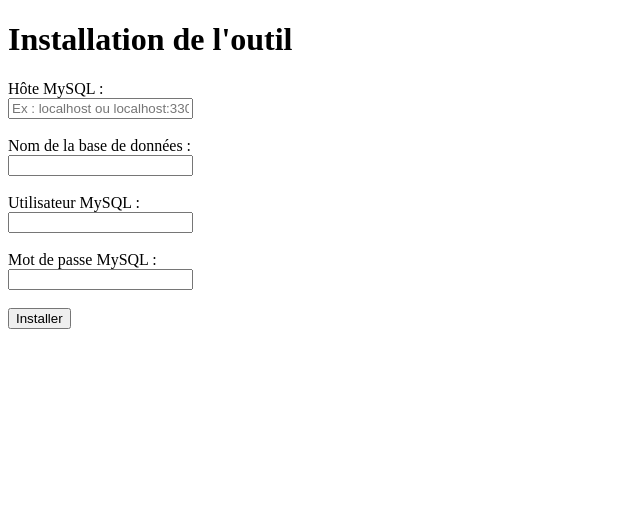
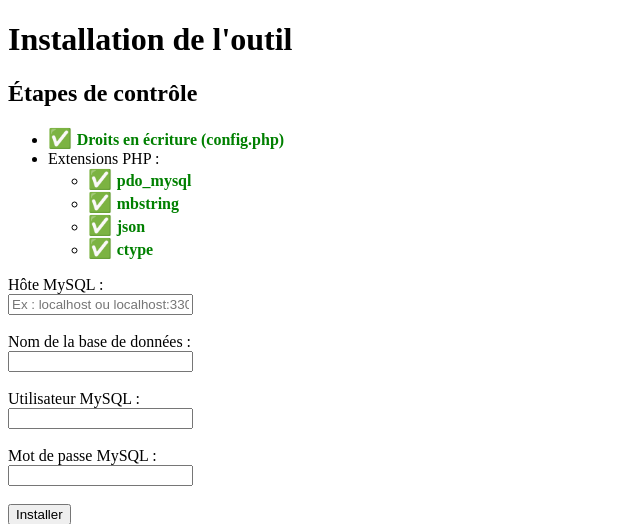
Before and after one commit to Astik21/devhisto, a PHP site: page /install.php in a window 1280 px wide. Shown: the top 524 px of the page, without its empty margins (0-640 px from the left). Run offline with PHP 8.4, Linux system fonts and the light colour scheme.

Commit message:
mise en place config.hph détail des contrôles effectués

```diff
--- a/install.php
+++ b/install.php
@@ -1,35 +1,60 @@
 <?php
-if ($_SERVER['REQUEST_METHOD'] === 'POST') {
-    // Récupérer les données du formulaire
+// Vérification des extensions PHP nécessaires
+function checkExtensions($requiredExtensions) {
+    $results = [];
+    foreach ($requiredExtensions as $extension) {
+        $results[$extension] = extension_loaded($extension) ? 'ok' : 'ko';
+    }
+    return $results;
+}
+
+// Initialisation des contrôles
+$checks = [];
+
+// Vérification des droits d'écriture sur config.php
+$configFile = __DIR__ . '/config.php';
+$canWriteConfig = is_writable(__DIR__) && (!file_exists($configFile) || is_writable($configFile));
+$checks['Droits en écriture (config.php)'] = $canWriteConfig ? 'ok' : 'ko';
+
+// Vérification des extensions PHP nécessaires
+$requiredExtensions = ['pdo_mysql', 'mbstring', 'json', 'ctype'];
+$extensionResults = checkExtensions($requiredExtensions);
+$checks['Extensions PHP'] = $extensionResults;
+
+// Vérifier si tout est OK
+$canProceed = $checks['Droits en écriture (config.php)'] === 'ok' && !in_array('ko', $extensionResults);
+
+// Traiter le formulaire si tout est OK
+if ($canProceed && $_SERVER['REQUEST_METHOD'] === 'POST') {
     $dbHost = $_POST['db_host'];
     $dbName = $_POST['db_name'];
     $dbUser = $_POST['db_user'];
     $dbPass = $_POST['db_pass'];
 
-    // Ajouter le port par défaut (3306) si non précisé dans le nom de serveur
+    // Ajouter le port par défaut si non précisé
     if (!strpos($dbHost, ':')) {
         $dbHost .= ':3306';
     }
 
-    // Vérifier si le fichier .env est accessible en écriture
-    $envFile = __DIR__ . '/.env';
-    if (!is_writable(__DIR__) || (file_exists($envFile) && !is_writable($envFile))) {
-        $error = "Erreur : le fichier .env n'est pas accessible en écriture. Veuillez vérifier les permissions.";
-    } else {
-        // Tester la connexion à la base de données
     try {
+        // Tester la connexion à MySQL
         $pdo = new PDO("mysql:host=$dbHost;dbname=$dbName", $dbUser, $dbPass);
         $pdo->setAttribute(PDO::ATTR_ERRMODE, PDO::ERRMODE_EXCEPTION);
 
-            // Connexion réussie, enregistrer les informations dans le fichier .env
-            $envContent = "DB_HOST=$dbHost\nDB_NAME=$dbName\nDB_USER=$dbUser\nDB_PASS=$dbPass\n";
-            file_put_contents($envFile, $envContent);
+        // Générer le fichier config.php avec les informations
+        $configContent = "<?php\n\nreturn [\n" .
+                         "    'DB_HOST' => '$dbHost',\n" .
+                         "    'DB_NAME' => '$dbName',\n" .
+                         "    'DB_USER' => '$dbUser',\n" .
+                         "    'DB_PASS' => '$dbPass',\n" .
+                         "];\n";
+        file_put_contents($configFile, $configContent);
 
-            // Charger le fichier SQL pour créer la base de données
+        // Exécuter le script SQL
         $sql = file_get_contents(__DIR__ . '/install/bdd.sql');
         $pdo->exec($sql);
 
-            // Créer un utilisateur admin
+        // Créer l'utilisateur admin
         $passwordHash = password_hash('admin', PASSWORD_BCRYPT);
         $sqlInsertAdmin = "INSERT INTO users (username, password, role_id)
                            VALUES ('admin', :password, (SELECT id FROM roles WHERE role_name = 'admin'))";
@@ -37,13 +62,12 @@ if ($_SERVER['REQUEST_METHOD'] === 'POST') {
         $stmt->bindParam(':password', $passwordHash);
         $stmt->execute();
 
-            // Rediriger vers la page d'accueil
+        // Rediriger vers la page de connexion
         header("Location: /index.php");
         exit;
 
     } catch (PDOException $e) {
         $error = "Erreur de connexion : " . $e->getMessage();
-        }
     }
 }
 ?>
@@ -54,12 +78,50 @@ if ($_SERVER['REQUEST_METHOD'] === 'POST') {
     <meta charset="UTF-8">
     <meta name="viewport" content="width=device-width, initial-scale=1.0">
     <title>Installation</title>
+    <style>
+        .status-ok { color: green; font-weight: bold; }
+        .status-ko { color: red; font-weight: bold; }
+        .status-icon { font-size: 1.2em; }
+    </style>
 </head>
 <body>
     <h1>Installation de l'outil</h1>
-    <?php if (!empty($error)) : ?>
-        <p style="color: red;"><?= htmlspecialchars($error) ?></p>
-    <?php endif; ?>
+
+    <div>
+        <h2>Étapes de contrôle</h2>
+        <ul>
+            <!-- Vérification des droits d'écriture -->
+            <li>
+                <span class="status-icon">
+                    <?= $checks['Droits en écriture (config.php)'] === 'ok' ? '✅' : '❌' ?>
+                </span>
+                <span class="<?= $checks['Droits en écriture (config.php)'] === 'ok' ? 'status-ok' : 'status-ko' ?>">
+                    Droits en écriture (config.php)
+                </span>
+            </li>
+
+            <!-- Vérification des extensions PHP -->
+            <li>
+                <span>Extensions PHP :</span>
+                <ul>
+                    <?php foreach ($checks['Extensions PHP'] as $extension => $result): ?>
+                        <li>
+                            <span class="status-icon">
+                                <?= $result === 'ok' ? '✅' : '❌' ?>
+                            </span>
+                            <span class="<?= $result === 'ok' ? 'status-ok' : 'status-ko' ?>">
+                                <?= htmlspecialchars($extension) ?>
+                            </span>
+                        </li>
+                    <?php endforeach; ?>
+                </ul>
+            </li>
+        </ul>
+    </div>
+
+    <?php if (!$canProceed): ?>
+        <p style="color: red;">Veuillez corriger les erreurs ci-dessus et recharger la page pour continuer.</p>
+    <?php else: ?>
         <form method="POST" action="">
             <label for="db_host">Hôte MySQL :</label><br>
             <input type="text" id="db_host" name="db_host" value="<?= htmlspecialchars($dbHost ?? '') ?>" placeholder="Ex : localhost ou localhost:3306" required><br><br>
@@ -75,5 +137,6 @@ if ($_SERVER['REQUEST_METHOD'] === 'POST') {
 
             <button type="submit">Installer</button>
         </form>
+    <?php endif; ?>
 </body>
 </html>
```
Lines whose indentation alone changed are shown as unchanged.
